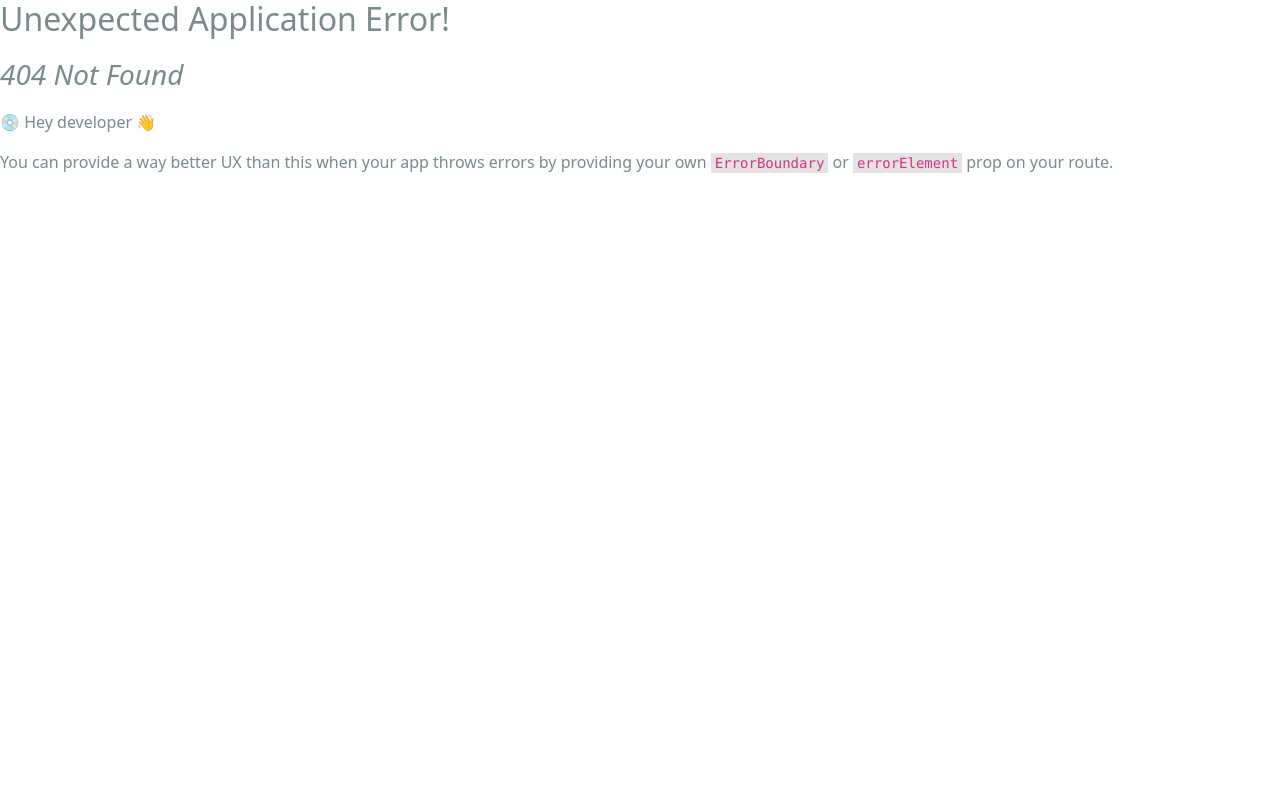
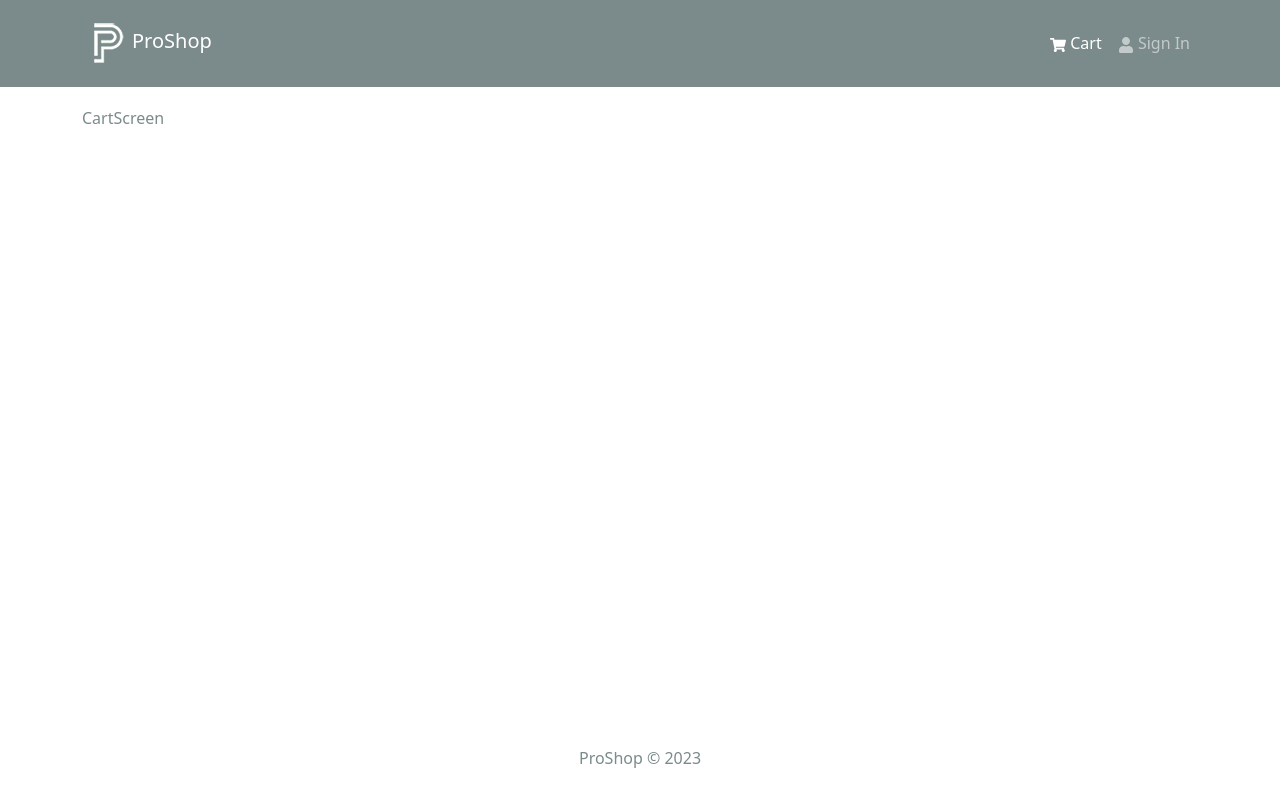
Before and after one commit to donaldo74/proshop-v2, a React (Create React App) app in the folder frontend/: page /cart in a window 1280 px wide. Before the commit this address had no page. Shown: the top 802 px of the page. Built offline with nearby package versions, Linux system fonts and the light colour scheme.

Commit message:
Working at 4:10

```diff
--- a/frontend/src/index.js
+++ b/frontend/src/index.js
@@ -10,12 +10,14 @@ import App from './App';
 import reportWebVitals from './reportWebVitals';
 import HomeScreen from './screens/HomeScreen';
 import ProductScreen from './screens/ProductScreen'
+import CartScreen from './screens/CartScreen';
 
 const router = createBrowserRouter(
   createRoutesFromElements(
     <Route path="/" element={<App />}>
       <Route index={true} path="/" element={<HomeScreen />} />
       <Route path='product/:id' element={<ProductScreen />}/>
+      <Route path='/cart' element={<CartScreen />} />
     </Route>
   )
 )
--- /dev/null
+++ b/frontend/src/screens/CartScreen.jsx
@@ -0,0 +1,16 @@
+import {Link, useNavigate} from 'react-router-dom'
+import { useDispatch, useSelector } from 'react-redux'
+import {Row, Col, ListGroup, Image, Form, Button, Card} from 'react-bootstrap'
+import { FaTrash } from 'react-icons/fa'
+import Message from '../components/Message'
+
+const CartScreen = () => {
+  const navigate = useNavigate()
+  const dispatch = useDispatch()
+
+  return (
+    <div>CartScreen</div>
+  )
+}
+
+export default CartScreen
```
